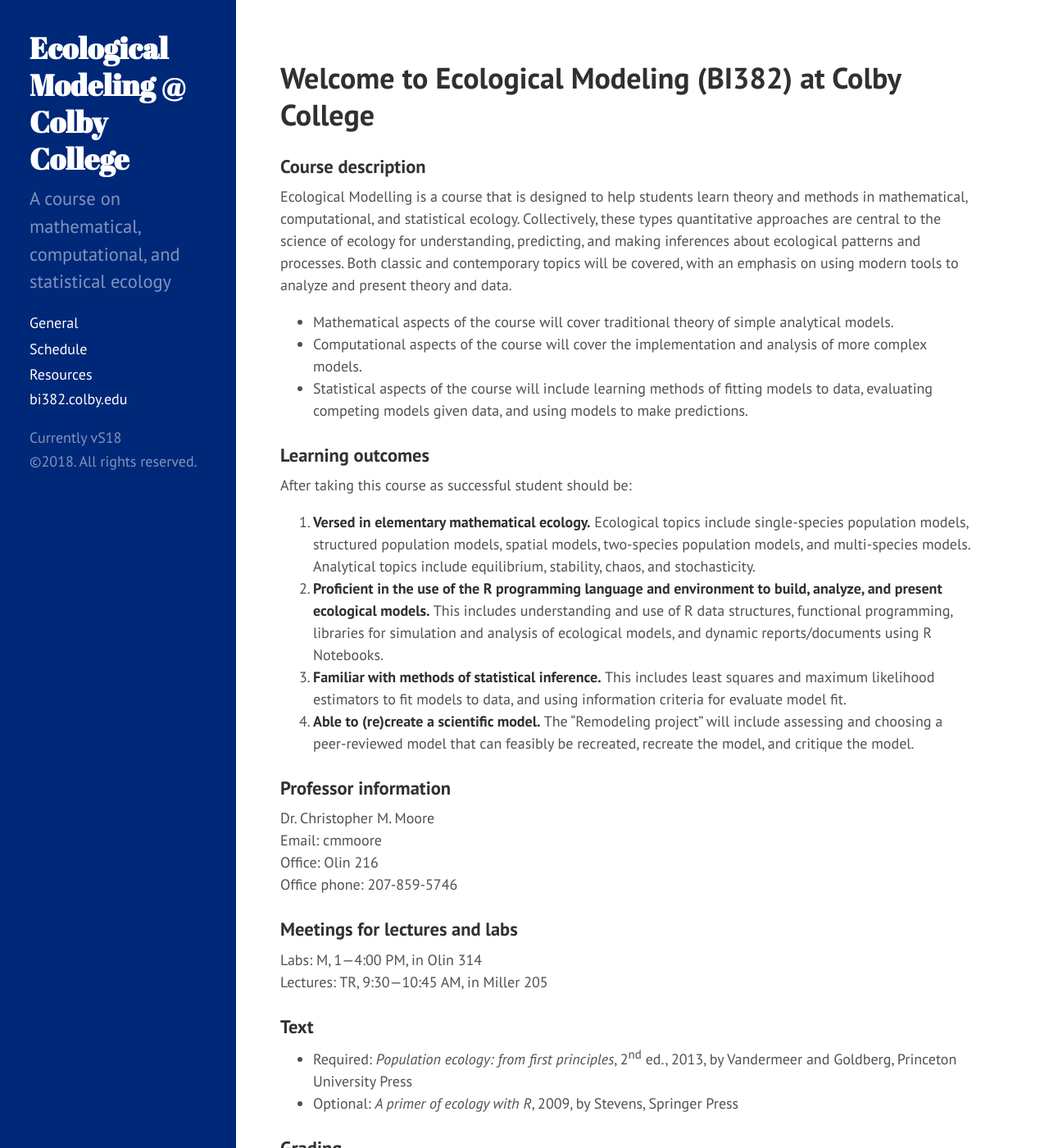
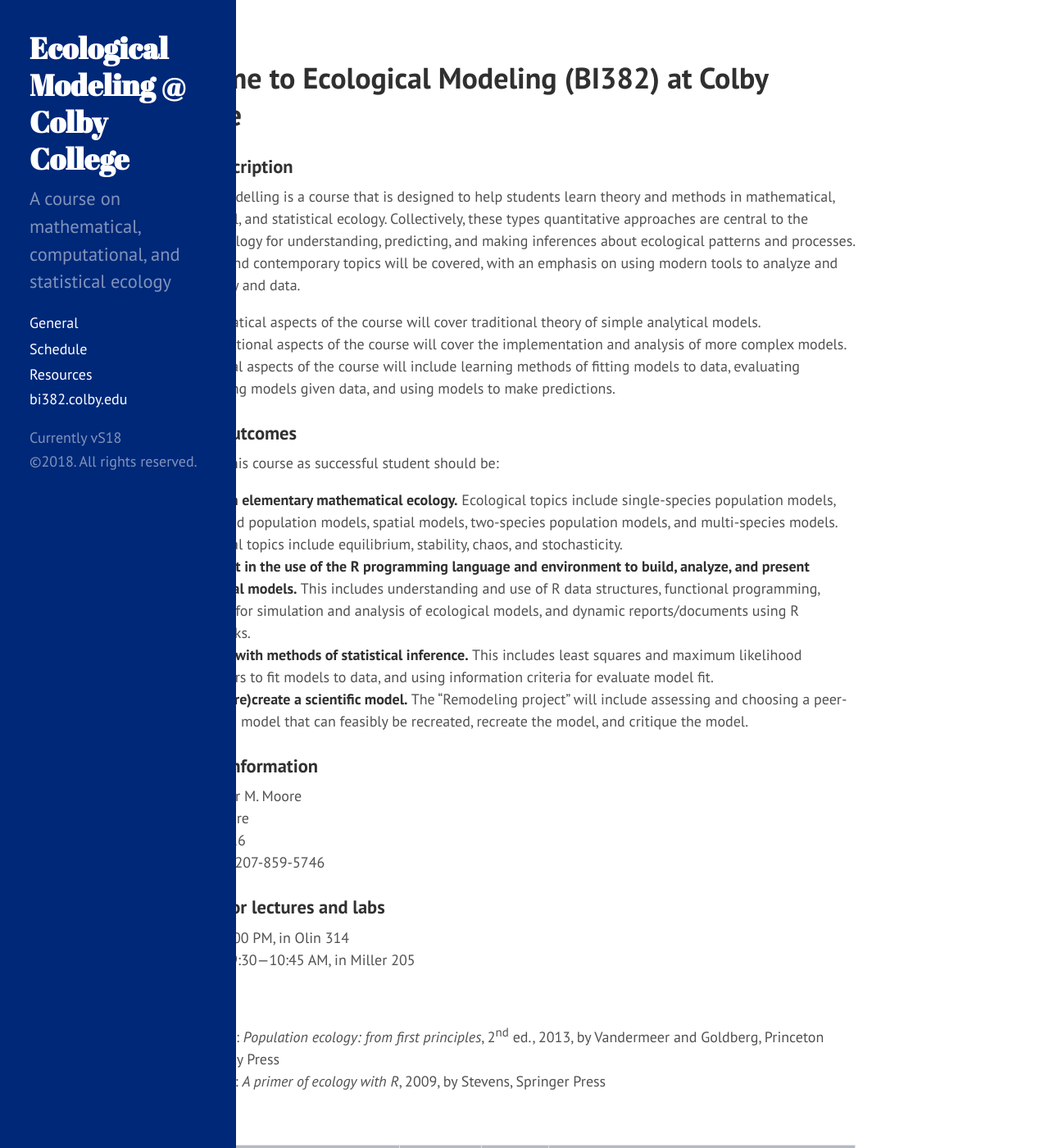
Before and after one commit to ColbyEcology/BI382_2018_Spring, a Jekyll site: the page built from index.md, in a window 1280 px wide and 1400 px high. Shown: the whole window at 82% size. Built offline with Jekyll 4.4.1, drawn with Linux system fonts in a browser that asks for light colours.

Commit message:
Update hyde.css

```diff
--- a/public/css/hyde.css
+++ b/public/css/hyde.css
@@ -137,7 +137,7 @@
  *
  * Align the contents of the site above the proper threshold with some margin-fu
  * with a 25%-wide `.sidebar`.CM: *** max used to be 38***
-* CM reduced margin width by 2rem for both @media (then again by 2 more!)
+* CM reduced margin width by 2rem for both @media (then again by 2 more!)(then cut in half)
  */
 
 .content {
@@ -148,14 +148,14 @@
 @media (min-width: 48em) {
   .content {
     max-width: 50rem;
-    margin-left: 16rem;
+    margin-left: 8rem;
     margin-right: 2rem;
   }
 }
 
 @media (min-width: 64em) {
   .content {
-    margin-left: 18rem;
+    margin-left: 9rem;
     margin-right: 4rem;
   }
 }
```
